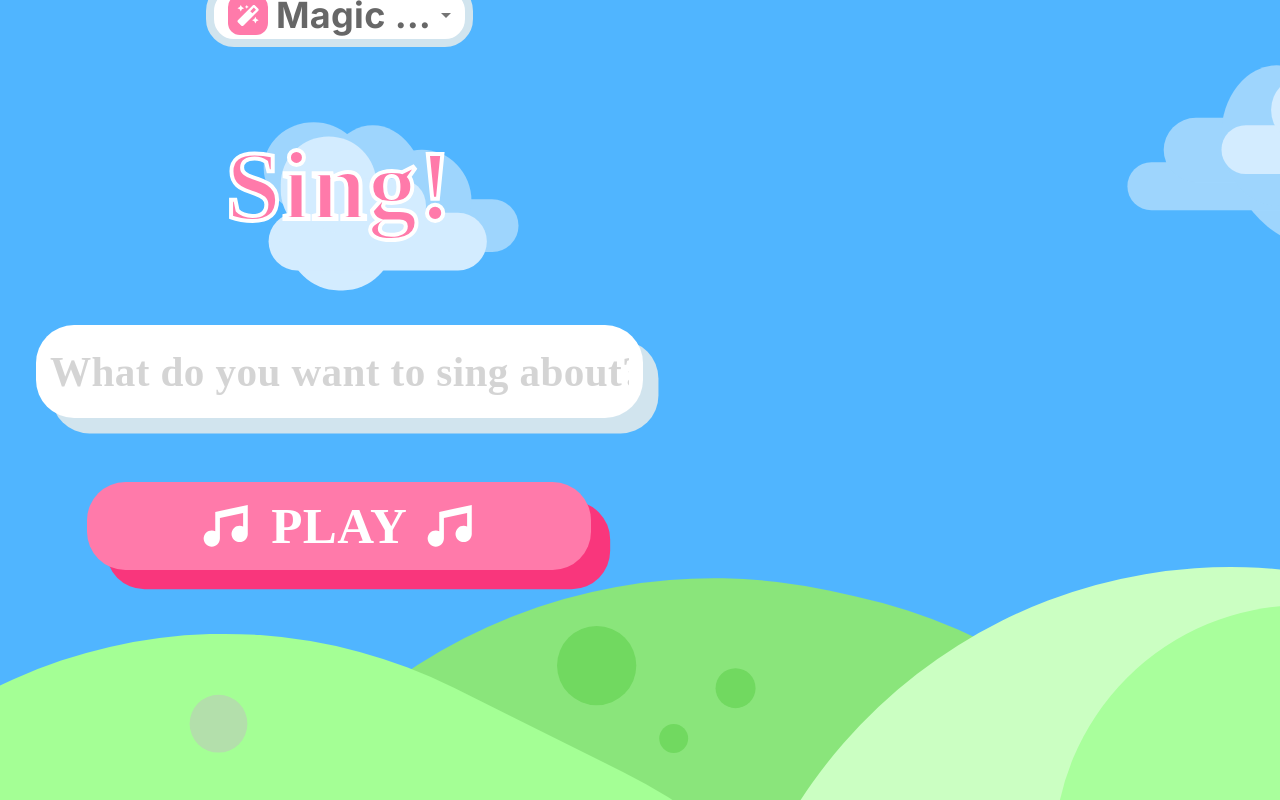
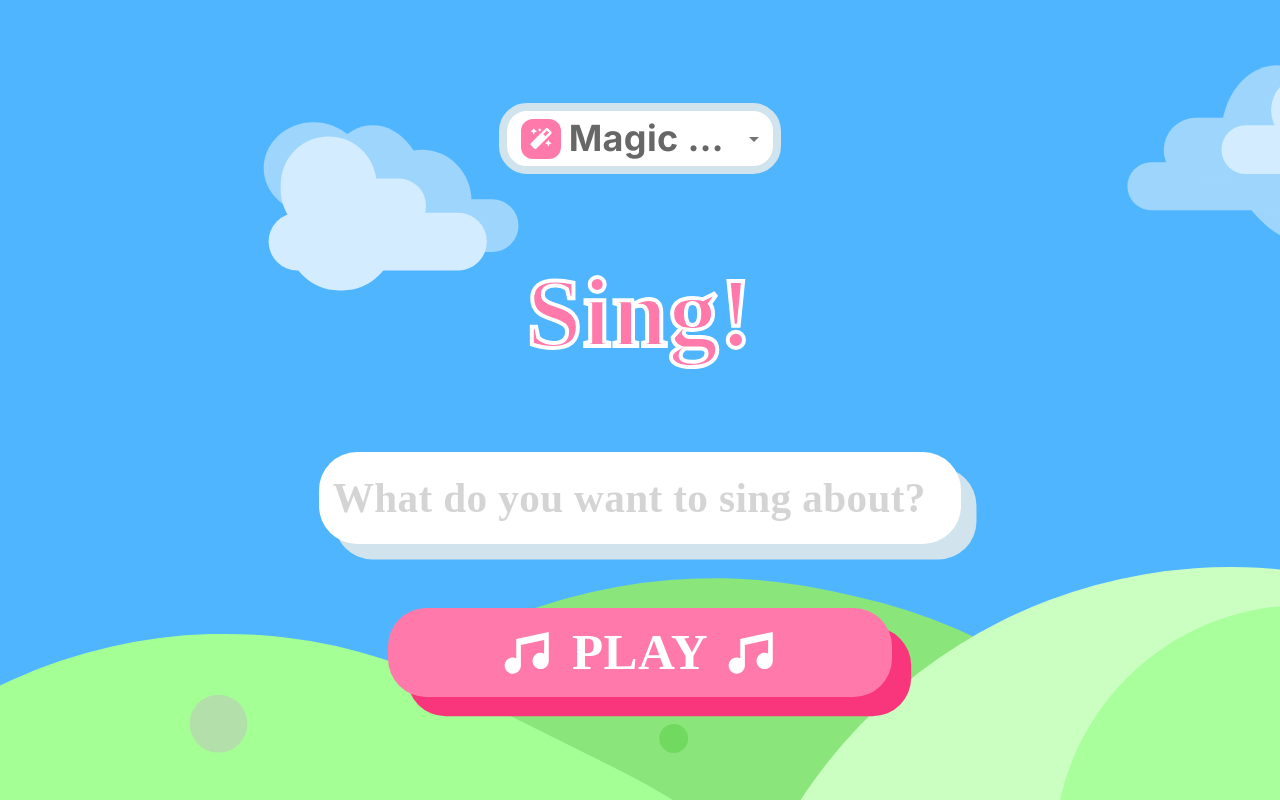
Before and after one commit to IdkwhatImD0ing/ABSeas, a Next.js app in the folder frontend/: page / in a window 1280 px wide. Built offline with nearby package versions, Linux system fonts and the light colour scheme.

Commit message:
Does work

```diff
--- a/frontend/components/home/home.js
+++ b/frontend/components/home/home.js
@@ -11,7 +11,9 @@ export default function Home() {
       top={0}
       left={0}
       overflow={'hidden'}
-      padding="36px"
+      display="flex"
+      alignItems="center"
+      justifyContent="center"
       sx={{
         backgroundImage: 'url(/home.svg)',
         backgroundSize: 'cover',
```
